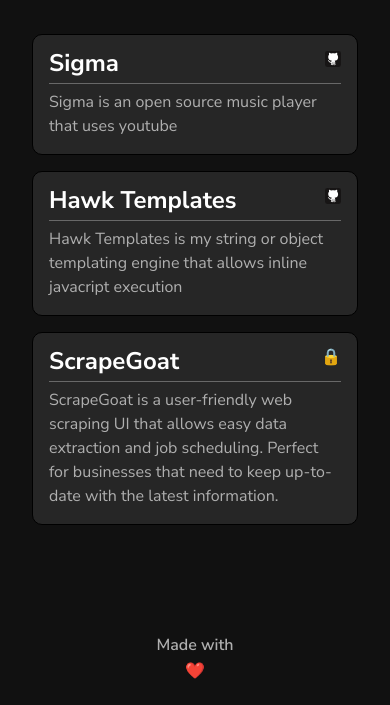
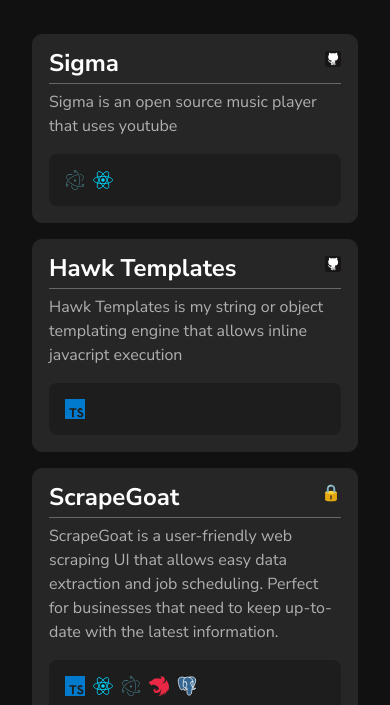
Before and after one commit to WLowe10/wlowe.dev, a Gatsby site: page /projects in a window 390 px wide. Shown: the part 96-801 px from the top of the page. Built offline with nearby package versions, Linux system fonts and the light colour scheme; Gatsby itself is replaced by a stand-in of ours.

```diff
--- a/gatsby-browser.tsx
+++ b/gatsby-browser.tsx
@@ -12,6 +12,9 @@ import "@fontsource/ubuntu/400.css";
 import "@fontsource/satisfy/400.css";
 
 export const wrapRootElement = ({ element, props }) => {
+    const ssStyles = document.getElementById('server-side-jss')
+    ssStyles?.remove();
+
     return (
         <Root>
             {
--- a/src/components/general/presence-bar/index.tsx
+++ b/src/components/general/presence-bar/index.tsx
@@ -11,8 +11,6 @@ export const PresenceBar = () => {
     return (
         <div className={classes.presence}>
             <div style={{display: "flex", alignItems: "center", gap: 10}}>
-                {/* <Image src={usflagGif} height={24} alt={"united states"}/>                     */}
-                {/* <StaticImage src={usFlag} alt={"US-FLAG"} /> */}
                 <img src={usFlag} height={24} />
             </div>
             <div style={{display: "flex", alignItems: "center", gap: 10}}>
--- a/src/components/general/presence-bar/styles.ts
+++ b/src/components/general/presence-bar/styles.ts
@@ -9,7 +9,8 @@ export const useStyles = createUseStyles({
         flexDirection: "row",
         justifyContent: "space-between",
         alignItems: "center",
-        marginBottom: 10
+        marginBottom: 10,
+        flex: 1
     },
     presenceText: {
         color: Theme.accents.grey,
--- a/src/components/general/top-bar/index.tsx
+++ b/src/components/general/top-bar/index.tsx
@@ -2,7 +2,6 @@ import { useStyles } from "./styles";
 import { Menu } from "react-feather";
 import { Theme } from "@global/constants/theme";
 import { RouteList, RouteTypes } from "@global/constants/routes";
-import { useMediaQuery } from "react-responsive";
 import { PresenceBar } from "../presence-bar";
 import { useMobile } from "@services/mobile/hooks";
 import { Link } from "gatsby";
@@ -10,8 +9,6 @@ import { Link } from "gatsby";
 export const TopBar = () => {
     const { open } = useMobile();
     const classes = useStyles();
-    // const isMobile = useMediaQuery({ query: '(max-width: 768px)' })
-    // const path = window.location.pathname.toLowerCase();
 
     return (
         <nav className={classes.topBar}>
@@ -22,9 +19,7 @@ export const TopBar = () => {
                 <Link className={classes.title} to={RouteTypes.Home}>
                     wes lowe
                 </Link>
-                <div className={classes.mobile}>
-                    <Menu color={Theme.fontColors.primary} onClick={open}/>
-                </div>
+                <Menu className={classes.mobile} color={Theme.fontColors.primary} onClick={open}/>
                 <div className={classes.navLinks}>
                 {
                         RouteList.map((route, index) => {
--- a/src/components/general/top-bar/styles.ts
+++ b/src/components/general/top-bar/styles.ts
@@ -12,7 +12,7 @@ export const useStyles = createUseStyles({
         }
     },
     presence: {
-
+        display: "flex",
     },
     mobile: {
         display: "none"
@@ -52,8 +52,11 @@ export const useStyles = createUseStyles({
         navLinks: {
             display: "none"
         },
+        navElement: {
+            display: "none"
+        },
         mobile: {
             display: "flex"
-        }
+        },
     }
 })
--- a/src/components/icons/GatsbyIcon.tsx
+++ b/src/components/icons/GatsbyIcon.tsx
@@ -1,8 +1,6 @@
 import { SVGProps } from "react";
 
 const SvgGatsbyIcon = (props: SVGProps<SVGSVGElement>) => (
-    <svg xmlns="http://www.w3.org/2000/svg" width="48" height="48" viewBox="0 0 48 48">
-    <path fill="#5E3994" d="M24,2 C36.1,2 46,11.9 46,24 C46,36.1 36.1,46 24,46 C11.9,46 2,36.1 2,24 C2,11.9 11.9,2 24,2 Z M41,23.5 L29.8636364,23.5 L29.8636364,26.6818182 L37.5,26.6818182 C36.3863636,31.4545455 32.8863636,35.4318182 28.2727273,37.0227273 L9.97727273,18.7272727 C11.8863636,13.1590909 17.2954545,9.18181818 23.5,9.18181818 C28.2727273,9.18181818 32.5681818,11.5681818 35.2727273,15.2272727 L37.6590909,13.1590909 C34.4772727,8.86363636 29.3863636,6 23.5,6 C15.2272727,6 8.22727273,11.8863636 6.47727273,19.6818182 L27.4772727,40.6818182 C35.1136364,38.7727273 41,31.7727273 41,23.5 Z M6,23.6590909 C6,28.1136364 7.75,32.4090909 11.0909091,35.75 C14.4318182,39.0909091 18.8863636,40.8409091 23.1818182,40.8409091 L6,23.6590909 Z"/>
-    </svg>
+    <svg xmlns="http://www.w3.org/2000/svg" viewBox="0 0 48 48"><path fill="#5E3994" d="M24 2c12.1 0 22 9.9 22 22s-9.9 22-22 22S2 36.1 2 24 11.9 2 24 2Zm17 21.5H29.864v3.182H37.5c-1.114 4.773-4.614 8.75-9.227 10.34L9.977 18.728c1.91-5.568 7.318-9.545 13.523-9.545 4.773 0 9.068 2.386 11.773 6.045l2.386-2.068C34.477 8.864 29.386 6 23.5 6 15.227 6 8.227 11.886 6.477 19.682l21 21C35.114 38.772 41 31.772 41 23.5Zm-35 .16c0 4.454 1.75 8.75 5.09 12.09 3.342 3.34 7.796 5.09 12.092 5.09L6 23.66Z"/></svg>
 );
 export default SvgGatsbyIcon;
--- a/src/components/pages/home/index.tsx
+++ b/src/components/pages/home/index.tsx
@@ -15,7 +15,7 @@ export const Home = () => {
 
             <div className={classes.separator}>
                 <p className={classes.separatorText}>
-                    My Interests
+                    About Me
                 </p>
             </div>
 
--- a/src/components/pages/home/sections/best-songs/index.tsx
+++ b/src/components/pages/home/sections/best-songs/index.tsx
@@ -38,7 +38,6 @@ export const BestSongs = () => {
     const isMobile = useMediaQuery({ query: '(max-width: 768px)' })
 
     return (
-        // <AboutSection title={"🎺 Top 5 Songs of Human History"}>
         <div className={classes.bestSongs}>
             <h1 className={classes.header}>
                 My Favorite Songs
@@ -49,6 +48,5 @@ export const BestSongs = () => {
                 }
             </div>
         </div>
-        // </AboutSection>
     )
 };
--- a/src/components/pages/home/sections/best-songs/styles.ts
+++ b/src/components/pages/home/sections/best-songs/styles.ts
@@ -15,9 +15,9 @@ export const useStyles = createUseStyles({
         fontWeight: Weights.NunitoSans[700]
     },
     songContainer: {
-        display: "grid",
-        gridTemplateColumns: "1fr 1fr",
-        flexDirection: "column",
+        display: "flex",
+        flexDirection: "row",
+        flexWrap: "wrap",
         gap: "2rem"
     }
 })
--- a/src/components/pages/projects/components/project-card/index.tsx
+++ b/src/components/pages/projects/components/project-card/index.tsx
@@ -1,15 +1,29 @@
 import { useStyles } from "./styles";
-import { GithubIcon } from "@components/icons";
+import { FramerIcon, GatsbyIcon, GithubIcon, JssIcon, NestjsIcon, PostgresqlIcon, TypescriptlangIcon } from "@components/icons";
 import { motion } from "framer-motion";
+import { ElectronjsIcon } from "@components/icons";
+import { ReactjsIcon } from "@components/icons";
 
 type Props = {
     name: string,
     description: string,
-    link: string,
     open: boolean,
+    link?: string,
+    tech: Array<string>
 }
 
-export const ProjectCard = ({ name, description, open, link }: Props) => {
+const techIconsMap: Record<string, any> = {
+    typescript: TypescriptlangIcon,
+    react: ReactjsIcon,
+    electron: ElectronjsIcon,
+    gatsby: GatsbyIcon,
+    jss: JssIcon,
+    nest: NestjsIcon,
+    postgres: PostgresqlIcon,
+    framer: FramerIcon
+}
+
+export const ProjectCard = ({ name, description, open, link, tech }: Props) => {
     const classes = useStyles();
 
     return (
@@ -31,8 +45,18 @@ export const ProjectCard = ({ name, description, open, link }: Props) => {
                     }
                 </p>
             </div>
-            <div>
+            <div className={classes.techContainer}>
+            {
+                tech.map(t => {
+                    const Icon = techIconsMap[t];
 
+                    return (
+                        <div className={classes.techIcon}>
+                            <Icon height={"100%"} width={"100%"}/>
+                        </div>
+                    )
+                })
+            }
             </div>
         </motion.div>
     )
--- a/src/components/pages/projects/components/project-card/styles.ts
+++ b/src/components/pages/projects/components/project-card/styles.ts
@@ -4,14 +4,18 @@ import { createUseStyles } from "react-jss";
 
 export const useStyles = createUseStyles({
     projectCard: {
+        display: "flex",
+        flexDirection: "column",
         backgroundColor: Theme.accents.dark,
         borderRadius: 10,
         padding: "1rem",
         minWidth: "15rem",
         borderWidth: 1,
-        border: "solid",
+        borderColor: Theme.accents.dark,
+        borderStyle: "solid",
         cursor: "pointer",
-        flex: 1
+        textDecoration: "none",
+        flex: 1,
     },
     cardHeader: {
         display: "flex",
@@ -32,6 +36,21 @@ export const useStyles = createUseStyles({
         color: Theme.fontColors.secondary,
         fontFamily: Families.NunitoSans,
         fontWeight: Weights.NunitoSans[400],
-        lineHeight: 1.5
+        lineHeight: 1.5,
+        flex: 1,
+    },
+    techContainer: {
+        marginTop: "1rem",
+        display: "flex",
+        flexDirection: "row",
+        flexWrap: "wrap",
+        gap: ".5rem",
+        padding: "1rem",
+        borderRadius: 8,
+        backgroundColor: Theme.accents.darker
+    },
+    techIcon: {
+        height: 20,
+        width: 20
     }
 });
--- a/src/components/pages/projects/index.tsx
+++ b/src/components/pages/projects/index.tsx
@@ -12,10 +12,9 @@ export const Projects = () => {
             {
                 projectsData.map((p, idx) => (
                     <ProjectCard
-                        name={p.name}
-                        link={p.link}
-                        open={p.open}
-                        description={p.description}
+                        {
+                            ...p
+                        }
                         key={idx}
                     />
                 ))
--- a/src/global/data/projects/index.ts
+++ b/src/global/data/projects/index.ts
@@ -3,9 +3,9 @@ import { ElectronjsIcon } from "@components/icons";
 export const projectsData = [
     {
         name: "Sigma",
+        open: true,
         link: "https://github.com/WLowe10/sigma",
         description: `Sigma is an open source music player that uses youtube`,
-        open: true,
         tech: [
             "electron",
             "react"
@@ -13,16 +13,36 @@ export const projectsData = [
     },
     {
         name: "Hawk Templates",
-        link: "",
+        open: true,
+        link: "https://github.com/WLowe10/hawk-templates",
         description: `Hawk Templates is my string or object templating engine that allows inline javacript execution`,
-        open: true,
-        tech: []
+        tech: [
+            "typescript"
+        ]
     },
     {
         name: "ScrapeGoat",
-        link: "https://scrapegoat.app",
+        open: false,
         description: `ScrapeGoat is a user-friendly web scraping UI that allows easy data extraction and job scheduling. Perfect for businesses that need to keep up-to-date with the latest information.`,
-        open: false,
-        tech: []
+        tech: [
+            "typescript",
+            "react",
+            "electron",
+            "nest",
+            "postgres"
+        ]
     },
+    {
+        name: "This!",
+        open: true,
+        link: "https://github.com/WLowe10/portfolio-2",
+        description: `This site is built with React, React-JSS, and my own custom styling. It uses Gatsby for static HTML generation.`,
+        tech: [
+            "typescript",
+            "react",
+            "gatsby",
+            "jss",
+            "framer"
+        ]
+    }
 ];
```
Also changed, not shown: src/components/pages/home/styles.ts (+4 -3 lines), src/global/assets/icons/gatsby-icon.svg, src/global/constants/tech/index.ts (added). Lines whose indentation alone changed are shown as unchanged.
